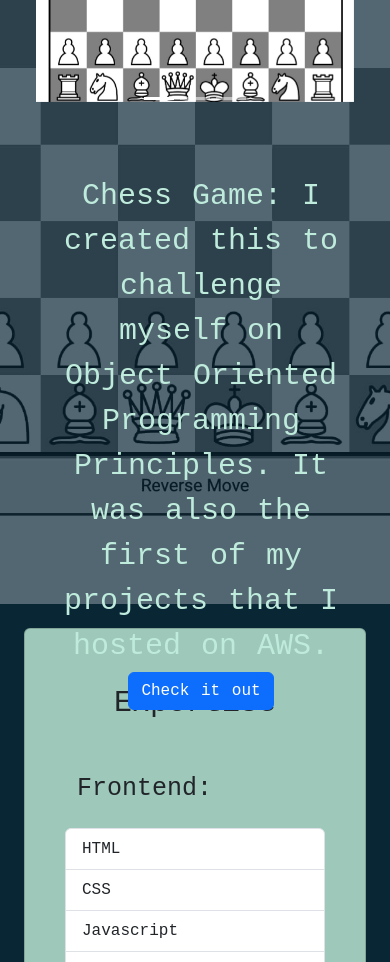
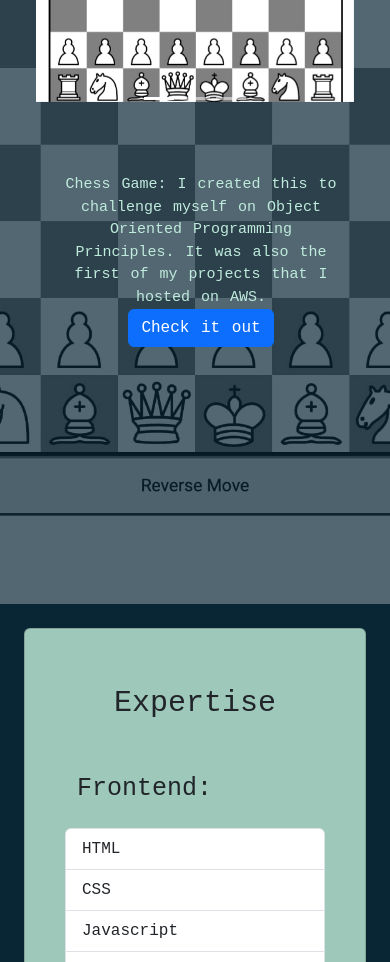
Before and after one commit to Nishanth-Moolam/personal_website, a React (Create React App) app in the folder nishanth/: page / in a window 390 px wide. Shown: the part 1140-2102 px from the top of the page. Built offline with nearby package versions, Linux system fonts and the light colour scheme.

Commit message:
added links and mediaquery

```diff
--- a/nishanth/src/components/hero/hero.css
+++ b/nishanth/src/components/hero/hero.css
@@ -46,6 +46,12 @@
     text-align: center;
 }
 
+@media (max-width: 576px) {
+  .hero-title {
+    font-size: 15px;
+  }
+}
+
 .project-title {
   color: #092635;
   font-weight: 500;
--- a/nishanth/src/components/hero/hero.js
+++ b/nishanth/src/components/hero/hero.js
@@ -16,7 +16,7 @@ const heroData = [
     image: require("../../assets/images/chess1.jpg"),
     description:
       "Chess Game: I created this to challenge myself on Object Oriented Programming Principles. It was also the first of my projects that I hosted on AWS.",
-    link: "https://www.google.com",
+    link: "http://my-chess-game.s3-website-us-east-1.amazonaws.com/",
     disabled: false,
   },
   {
@@ -25,7 +25,7 @@ const heroData = [
     image: require("../../assets/images/language1.jpg"),
     description:
       "Language Learning with Nick: I've always been passionate about language learning, both human and computer. I created this app to help keep track of my progress.",
-    link: "https://www.google.com",
+    link: "https://www.languagelearningwithnick.com/",
     disabled: false,
   },
   {
```
